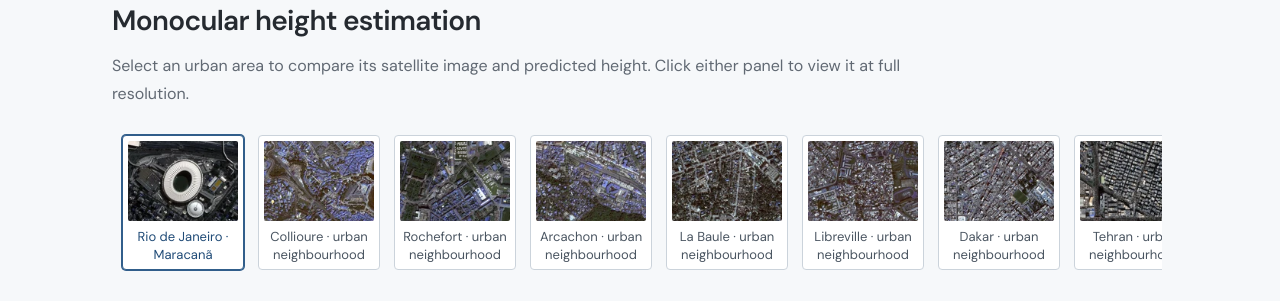
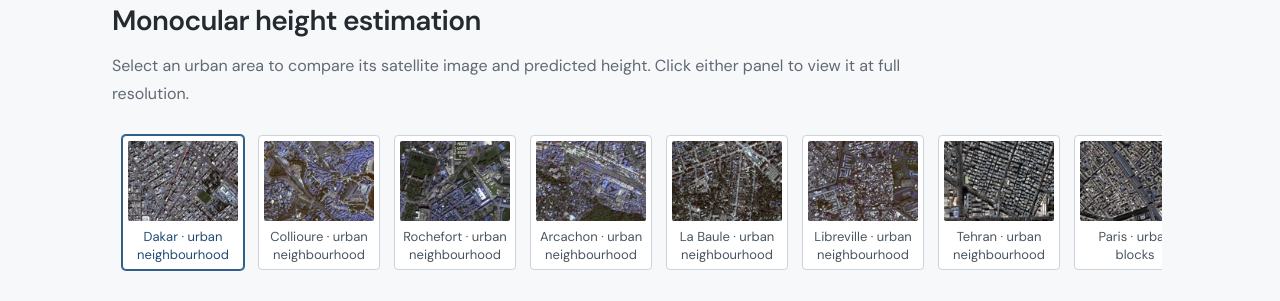
Before and after one commit to xavibou/geomsat_pages, a plain HTML site: page index.html in a window 1280 px wide. Shown: the part 1351-1652 px from the top of the page. Drawn offline with Linux system fonts and the light colour scheme.

Commit message:
Open demo on Dakar and remove Rio, forest canopy, and Paris residential scenes

```diff
--- a/app.js
+++ b/app.js
@@ -65,7 +65,7 @@ document.querySelectorAll('[data-output]').forEach(button => button.addEventList
   output = button.dataset.output;
   if (requested || selected) selectScene(requested || selected);
 }));
-fetch('scenes.json').then(response => {
+fetch('scenes.json?v=dakar-v2').then(response => {
   if (!response.ok) throw new Error('Could not load test scenes');
   return response.json();
 }).then(data => { scenes = data.scenes; renderThumbnails(); }).catch(error => {
--- a/index.html
+++ b/index.html
@@ -5,7 +5,7 @@
 <meta name="description" content="GeomSat: Learning Geometric-Aware Representations for Very High Resolution Satellite Imagery. Paper, dataset, and geometric learning examples.">
 <meta name="theme-color" content="#ffffff">
 <title>GeomSat: Learning Geometric-Aware Representations for Very High Resolution Satellite Imagery</title>
-<link rel="stylesheet" href="style.css"><script src="app.js" defer></script>
+<link rel="stylesheet" href="style.css?v=dakar-v2"><script src="app.js?v=dakar-v2" defer></script>
 </head>
 <body>
 <a class="skip" href="#explore">Skip to interactive results</a>
--- a/scenes.json
+++ b/scenes.json
@@ -23,23 +23,23 @@
   },
   "scenes": [
     {
-      "id": "mosaic_rio",
-      "title": "Rio de Janeiro \u00b7 Maracan\u00e3",
-      "region": "Brazil",
+      "id": "mosaic_dakar",
+      "title": "Dakar \u00b7 urban neighbourhood",
+      "region": "Senegal",
       "kind": "mosaic",
       "groundTruthAvailable": false,
-      "nativeWidth": 1536,
-      "nativeHeight": 1536,
-      "approximateSideM": 772.9,
+      "nativeWidth": 1664,
+      "nativeHeight": 1664,
+      "approximateSideM": 825.7,
       "splitStatus": "pre-training train/validation site",
-      "sourceWindowSha256": "f397d05fe8050b7d799d9d67d2289ba416c27eeb1bd2e8f371a50f5e5c9538b6",
-      "sourceAssetSha256": "d4163ac81bf88801d9bc47194fcb3abf116807688a2ebe36cc512ede676ecdf5",
+      "sourceWindowSha256": "12c55070812adcffab21fda0f1a1454ae83faab1e8f9eb158dbc3307783f896a",
+      "sourceAssetSha256": "fe9228014ded53cee24cc35632c90d92c45edf0ac0e0a551e1dbfecd8dfa99e8",
       "tileSize": 512,
       "tileStride": 384,
       "tileCount": 16,
-      "rgb": "assets/mosaic_rio-rgb.png",
-      "height": "assets/mosaic_rio-height.png",
-      "thumbnail": "assets/mosaic_rio-thumb.webp"
+      "rgb": "assets/mosaic_dakar-rgb.png",
+      "height": "assets/mosaic_dakar-height.png",
+      "thumbnail": "assets/mosaic_dakar-thumb.webp"
     },
     {
       "id": "mosaic_france_residential",
@@ -137,25 +137,6 @@
       "thumbnail": "assets/mosaic_libreville-thumb.webp"
     },
     {
-      "id": "mosaic_dakar",
-      "title": "Dakar \u00b7 urban neighbourhood",
-      "region": "Senegal",
-      "kind": "mosaic",
-      "groundTruthAvailable": false,
-      "nativeWidth": 1664,
-      "nativeHeight": 1664,
-      "approximateSideM": 825.7,
-      "splitStatus": "pre-training train/validation site",
-      "sourceWindowSha256": "12c55070812adcffab21fda0f1a1454ae83faab1e8f9eb158dbc3307783f896a",
-      "sourceAssetSha256": "fe9228014ded53cee24cc35632c90d92c45edf0ac0e0a551e1dbfecd8dfa99e8",
-      "tileSize": 512,
-      "tileStride": 384,
-      "tileCount": 16,
-      "rgb": "assets/mosaic_dakar-rgb.png",
-      "height": "assets/mosaic_dakar-height.png",
-      "thumbnail": "assets/mosaic_dakar-thumb.webp"
-    },
-    {
       "id": "mosaic_tehran",
       "title": "Tehran \u00b7 urban neighbourhood",
       "region": "Iran",
@@ -173,25 +154,6 @@
       "rgb": "assets/mosaic_tehran-rgb.png",
       "height": "assets/mosaic_tehran-height.png",
       "thumbnail": "assets/mosaic_tehran-thumb.webp"
-    },
-    {
-      "id": "mosaic_paris_south",
-      "title": "Paris \u00b7 residential neighbourhood",
-      "region": "France",
-      "kind": "mosaic",
-      "groundTruthAvailable": false,
-      "nativeWidth": 1536,
-      "nativeHeight": 1536,
-      "approximateSideM": 819.8,
-      "splitStatus": "pre-training train/validation site",
-      "sourceWindowSha256": "678a83d8e08faed3eb000997a645ef437aafb907b7a38b5fb5d7143df7a76e66",
-      "sourceAssetSha256": "e4269debe5c8f9d99b2fedaf64563c604bf13f31a35c0599cbea36d9b65d5592",
-      "tileSize": 512,
-      "tileStride": 384,
-      "tileCount": 16,
-      "rgb": "assets/mosaic_paris_south-rgb.png",
-      "height": "assets/mosaic_paris_south-height.png",
-      "thumbnail": "assets/mosaic_paris_south-thumb.webp"
     },
     {
       "id": "mosaic_paris_north",
@@ -245,23 +207,6 @@
       "height": "assets/geo_mixed_00_500402-height.png",
       "groundTruth": "assets/geo_mixed_00_500402-groundTruth.png",
       "thumbnail": "assets/geo_mixed_00_500402-thumb.webp"
-    },
-    {
-      "id": "geo_canopy_00_384998",
-      "title": "Forest canopy",
-      "region": "France",
-      "size": 512,
-      "sourceAssetSha256": "f9c2ff70604cda195d22259d05e273170b8cffe69dc4676b989aa283b1bfbd9b",
-      "groundTruthAvailable": true,
-      "referenceStatistics": {
-        "validFraction": 0.9993171691894531,
-        "fractionAbove5m": 0.991956940812704,
-        "fractionAbove10m": 0.9509858187162408
-      },
-      "rgb": "assets/geo_canopy_00_384998-rgb.png",
-      "height": "assets/geo_canopy_00_384998-height.png",
-      "groundTruth": "assets/geo_canopy_00_384998-groundTruth.png",
-      "thumbnail": "assets/geo_canopy_00_384998-thumb.webp"
     }
   ]
 }
```
Also changed, not shown: assets/geo_canopy_00_384998-groundTruth.png (deleted), assets/geo_canopy_00_384998-height.png (deleted), assets/geo_canopy_00_384998-rgb.png (deleted), assets/geo_canopy_00_384998-thumb.webp (deleted), assets/mosaic_paris_south-thumb.webp (deleted), assets/mosaic_rio-thumb.webp (deleted), 5 other files.
